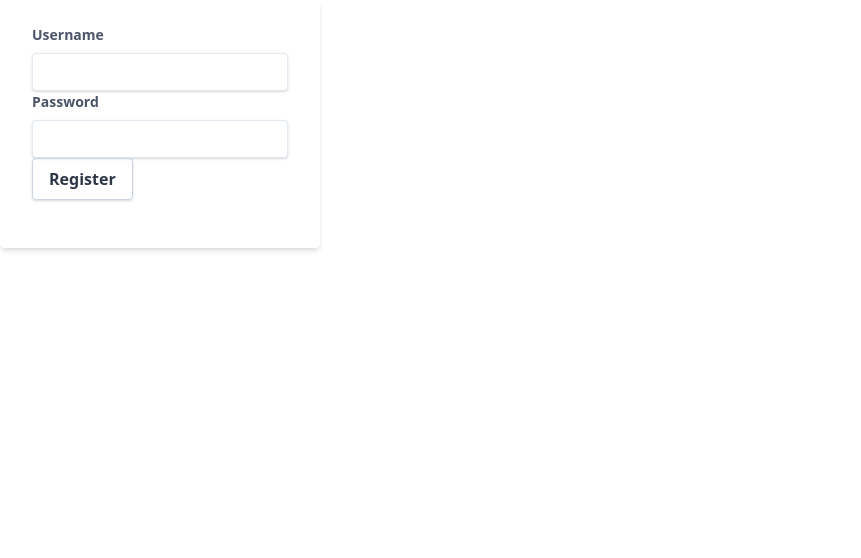
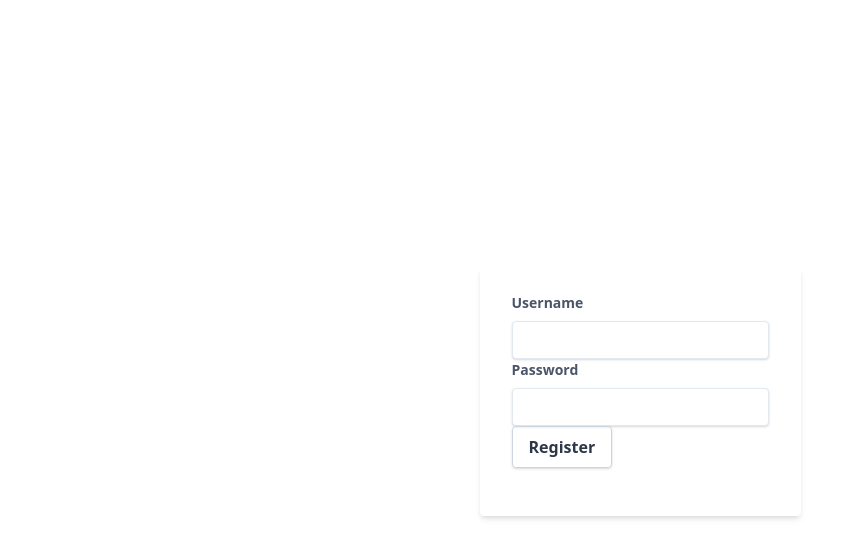
Before and after one commit to MarkusLucero/ChatApp, a React (Create React App) app in the folder frontend/: page /register in a window 1280 px wide. Shown: the top 558 px of the page, without its empty margins (0-861 px from the left). Built offline with nearby package versions, Linux system fonts and the light colour scheme; the HTML template or start-up script is replaced by a standard one.

Commit message:
Fixed register resizing issue

```diff
--- a/frontend/src/components/Register/Register.js
+++ b/frontend/src/components/Register/Register.js
@@ -32,48 +32,54 @@ const Register = ({ history }) => {
     },
   });
   return (
-    <div class="flex-auto w-full max-w-xs">
+    <div className="flex items-center justify-center h-screen">
       <form
-        class="flex-auto bg-white shadow-md rounded px-8 pt-6 pb-8 mb-4 "
+        className="bg-white shadow-md rounded px-8 pt-6 pb-8 mb-4 "
         onSubmit={formik.handleSubmit}
       >
-        <div class="mb-4">
+        <div className="mb-4">
           <label
-            class="block text-gray-700 text-sm font-bold mb-2"
+            className="block text-gray-700 text-sm font-bold mb-2"
             htmlFor="Username"
           >
             Username
           </label>
           <input
-            class="shadow appearance-none border rounded w-full py-2 px-3 text-gray-700 leading-tight focus:outline-none focus:shadow-outline"
+            className="shadow appearance-none border rounded w-full py-2 px-3 text-gray-700 leading-tight focus:outline-none focus:shadow-outline"
             id="Username"
             name="Username"
             type="Text"
             onChange={formik.handleChange}
+            onBlur={formik.handleBlur}
             value={formik.values.Username}
           ></input>
-          {formik.errors.Username ? (
-            <div class="text-red-600">{formik.errors.Username}</div>
-          ) : null}
+          <div>
+            {formik.touched.Password && formik.errors.Password ? (
+              <div className="text-red-600">{formik.errors.Username}</div>
+            ) : null}
+          </div>
           <label
-            class="block text-gray-700 text-sm font-bold mb-2"
+            className="block text-gray-700 text-sm font-bold mb-2"
             htmlFor="Password"
           >
             Password
           </label>
           <input
-            class="shadow appearance-none border rounded w-full py-2 px-3 text-gray-700 leading-tight focus:outline-none focus:shadow-outline"
+            className="shadow appearance-none border rounded w-full py-2 px-3 text-gray-700 leading-tight focus:outline-none focus:shadow-outline"
             id="Password"
             name="Password"
             type="Password"
             onChange={formik.handleChange}
+            onBlur={formik.handleBlur}
             value={formik.values.Password}
           ></input>
-          {formik.errors.Password ? (
-            <div class="text-red-600">{formik.errors.Password}</div>
-          ) : null}
+          <div>
+            {formik.touched.Password && formik.errors.Password ? (
+              <div className="text-red-600">{formik.errors.Password}</div>
+            ) : null}
+          </div>
           <button
-            class="5pxbg-white hover:bg-gray-100 text-gray-800 font-semibold py-2 px-4 border border-gray-400 rounded shadow"
+            className="5pxbg-white hover:bg-gray-100 text-gray-800 font-semibold py-2 px-4 border border-gray-400 rounded shadow"
             type="submit"
           >
             Register
```
